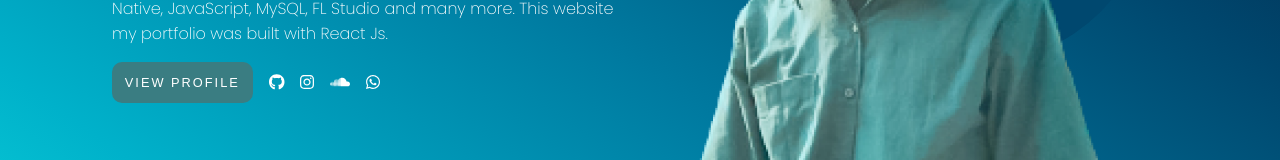
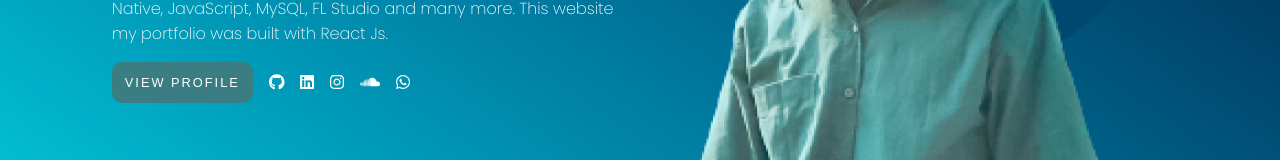
Before and after one commit to RinggoGalihSadewo/my-portfolio, a React (Create React App) app: page / in a window 1280 px wide. Shown: the part 376-536 px from the top of the page. Built offline with nearby package versions, Linux system fonts and the light colour scheme.

Commit message:
linkedin

```diff
--- a/src/Components/Banner/Banner.jsx
+++ b/src/Components/Banner/Banner.jsx
@@ -1,7 +1,7 @@
 import React,{ Component } from "react";
 import { Typewriter } from 'react-simple-typewriter';
 import { FontAwesomeIcon } from '@fortawesome/react-fontawesome';
-import { faGithub, faInstagram, faSoundcloud, faWhatsapp } from '@fortawesome/free-brands-svg-icons';
+import { faGithub, faInstagram, faLinkedin, faSoundcloud, faWhatsapp } from '@fortawesome/free-brands-svg-icons';
 import ilus1 from '../../Assets/hero.png';
 
 class Banner extends Component {
@@ -32,6 +32,9 @@ class Banner extends Component {
                             <a href="https://github.com/RinggoGalihSadewo" target="_blank" className="sosmed">
                                 <FontAwesomeIcon icon={faGithub} />
                             </a>
+                            <a href="http://www.linkedin.com/in/ringgo-galih-sadewo" target="_blank" className="sosmed">
+                                <FontAwesomeIcon icon={faLinkedin} />
+                            </a>
                             <a href="https://instagram.com/ringgo.gs" target="_blank" className="sosmed">
                                 <FontAwesomeIcon icon={faInstagram} />
                             </a>
```
